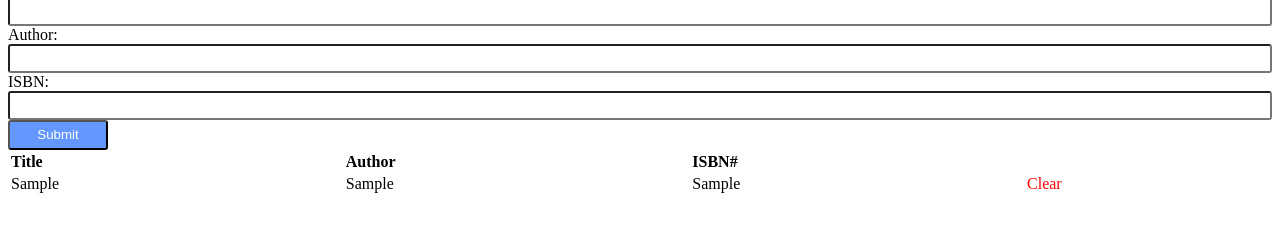
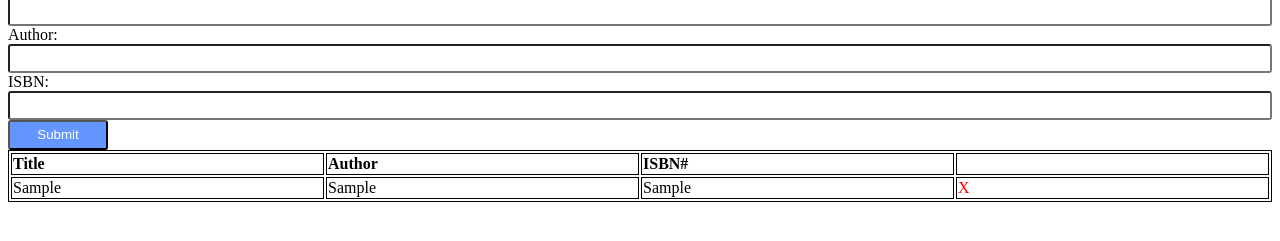
Before and after one commit to acciojob/book-list-pravin8007, a website: page main.html in a window 1280 px wide. Both pictures are taken after typing "Sample", "Sample", "Sample" into the empty fields and a click on the button "Submit". Shown: the part 109-350 px from the top of the page. Drawn offline with Linux system fonts and the light colour scheme.

Commit message:
created a submission

```diff
--- a/main.html
+++ b/main.html
@@ -25,12 +25,12 @@
     </div>
 
     <table class="table table-striped">
-        <thead>
+       <thead>
             <tr>
                 <th>Title</th>
                 <th>Author</th>
-                <th>ISBN#</th
-			   <th> </th>
+                <th>ISBN#</th>
+                <th> </th>
             </tr>
         </thead>
         <tbody id="book-list"></tbody>
--- a/script.js
+++ b/script.js
@@ -6,7 +6,7 @@ function addBook() {
  var isbn = document.getElementById('isbn').value;
  if (title && author && isbn) {
      var tableBody = document.getElementById('book-list');
-     var newRow = tableBody.insertRow(tableBody.rows.length);
+     var newRow = tableBody.insertRow();
 
      var cell1 = newRow.insertCell(0);
      var cell2 = newRow.insertCell(1);
@@ -16,11 +16,11 @@ function addBook() {
      cell1.innerHTML = title;
      cell2.innerHTML = author;
      cell3.innerHTML = isbn;
-     cell4.innerHTML = '<span class="delete" onclick="deleteRow(this)">Clear</span>';
+     cell4.innerHTML = '<span class="delete" onclick="deleteRow(this)">X</span>';
 
 	 form.reset() ;
-          }
-        }
+ }
+}
 
  function deleteRow(element) {
      var row = element.parentNode.parentNode;
--- a/styles.css
+++ b/styles.css
@@ -21,11 +21,12 @@ button{
 }
 .table{
 	width : 100% ;
-
 }
-
-thead tr{
-	border-bottom : 1px solid black ;
+ table , th , td {
+		border : 1px solid black ;
+ }
+td,th {
+	width : 100px;
 }
 
 thead th{
@@ -36,3 +37,6 @@ thead th{
     cursor : pointer;
     color : red;
 }
+span {
+	color : white ;
+}
```
